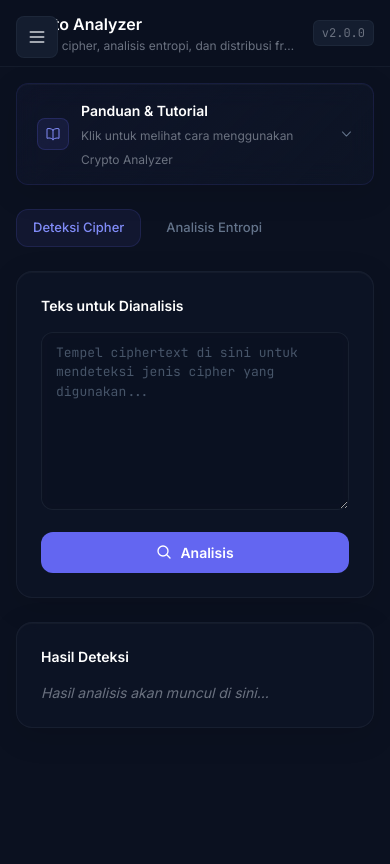
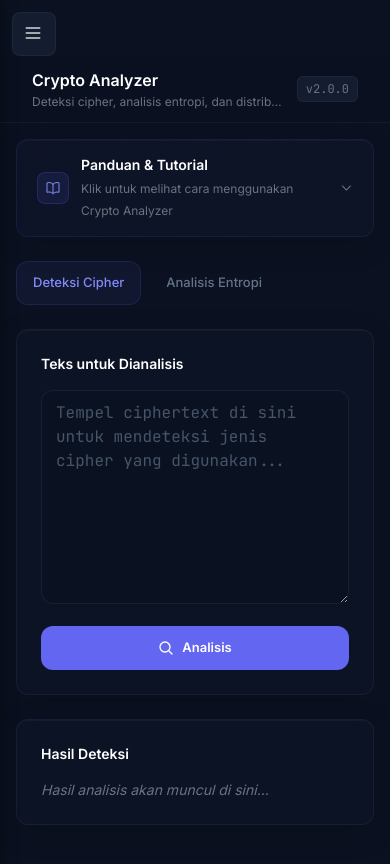
Before and after one commit to erga2904/Kriptografi, a Flask app: page /analyzer in a window 390 px wide. Shown: the top 864 px of the page. Run offline with Flask 3, Linux system fonts and the light colour scheme; some libraries are stand-ins or nearby versions.

Commit message:
Update main.css

```diff
--- a/app/static/css/main.css
+++ b/app/static/css/main.css
@@ -692,3 +692,199 @@ details[open] > summary::before {
 .text-accent { color: var(--accent-light); }
 .glow-text { text-shadow: 0 0 20px rgba(99, 102, 241, 0.3); }
 .border-accent { border-color: rgba(99, 102, 241, 0.2); }
+
+/* ═══════════════ RESPONSIVE & MOBILE ═══════════════ */
+@media (max-width: 1024px) {
+    /* Sidebar mobile toggle */
+    #sidebar {
+        width: 256px;
+        transform: translateX(-100%);
+        box-shadow: 2px 0 16px rgba(0, 0, 0, 0.3);
+    }
+
+    #sidebar.active {
+        transform: translateX(0);
+    }
+
+    #sidebar-overlay.active {
+        visibility: visible;
+        opacity: 1;
+    }
+}
+
+@media (max-width: 768px) {
+    /* Adjust font sizes for small screens */
+    h1, .text-lg { font-size: 1.125rem; }
+    h2, .text-base { font-size: 1rem; }
+
+    /* Sidebar nav items - more compact */
+    .nav-link {
+        font-size: 0.8125rem;
+        padding: 0.5rem 0.75rem;
+        gap: 0.625rem;
+    }
+
+    .nav-link svg {
+        width: 16px !important;
+        height: 16px !important;
+    }
+
+    /* Sidebar section labels */
+    .sidebar-section-label {
+        font-size: 0.65rem;
+        padding: 0.75rem 0.75rem 0.5rem;
+        margin-top: 0.5rem;
+    }
+
+    /* Cards and containers */
+    .card-base {
+        border-radius: 12px;
+    }
+
+    .concept-grid {
+        grid-template-columns: repeat(auto-fill, minmax(200px, 1fr));
+        gap: 0.75rem;
+    }
+
+    /* Input and form elements */
+    input, textarea, select {
+        font-size: 16px !important; /* Prevent iOS zoom on focus */
+    }
+
+    /* Buttons */
+    .btn-primary, .btn-ghost, .btn-accent-outline {
+        padding: 0.5rem 1rem;
+        font-size: 0.8125rem;
+    }
+
+    /* Top bar adjustments */
+    header.sticky {
+        padding-left: 1rem;
+        padding-right: 1rem;
+    }
+
+    /* Code blocks */
+    pre {
+        font-size: 0.75rem;
+        overflow-x: auto;
+        -webkit-overflow-scrolling: touch;
+    }
+
+    /* Tables */
+    table {
+        font-size: 0.8125rem;
+    }
+
+    /* Reduce padding in main content */
+    main {
+        padding-bottom: 2rem;
+    }
+}
+
+@media (max-width: 640px) {
+    /* Extra small devices */
+    body {
+        font-size: 0.9375rem;
+    }
+
+    h1, .text-lg { font-size: 1rem; }
+    h2, .text-base { font-size: 0.9375rem; }
+    p, span { font-size: 0.875rem; }
+
+    /* Sidebar - full width overlay on very small screens */
+    #sidebar {
+        width: 100%;
+        max-width: 280px;
+    }
+
+    /* Top padding when sidebar toggle exists */
+    #main-content {
+        padding-top: 3.5rem;
+    }
+
+    #sidebar-toggle {
+        top: 0.75rem;
+        left: 0.75rem;
+    }
+
+    /* Reduce all padding */
+    .px-8 { padding-left: 1rem; padding-right: 1rem; }
+    .px-6 { padding-left: 0.75rem; padding-right: 0.75rem; }
+    .py-4 { padding-top: 0.75rem; padding-bottom: 0.75rem; }
+    .py-5 { padding-top: 0.75rem; padding-bottom: 0.75rem; }
+
+    /* Compact form elements */
+    .form-input, input, textarea {
+        padding: 0.5rem 0.75rem;
+        border-radius: 8px;
+    }
+
+    /* Sidebar nav spacing */
+    .nav-link {
+        padding: 0.375rem 0.625rem;
+        margin-bottom: 0.25rem;
+    }
+
+    /* Guide and tutorial spacing */
+    .guide-step {
+        gap: 0.625rem;
+    }
+
+    /* Grid adjustments */
+    .conceptgrid {
+        grid-template-columns: 1fr;
+    }
+
+    /* Modal/overlay adjustments */
+    .modal-content {
+        margin: 1rem;
+        border-radius: 12px;
+    }
+}
+
+@media (max-width: 480px) {
+    /* Very small phones */
+    .text-xs { font-size: 0.7rem; }
+
+    /* Hide less important UI elements */
+    .sidebar-section-label {
+        font-size: 0.6rem;
+    }
+
+    /* Minimal spacing */
+    .gap-3 { gap: 0.5rem; }
+    .gap-4 { gap: 0.75rem; }
+
+    /* Button text size for thumbability */
+    button {
+        min-height: 44px; /* Touch target size */
+        min-width: 44px;
+    }
+
+    /* Reduce icon sizes on very small screens */
+    svg {
+        max-width: 100%;
+        height: auto;
+    }
+}
+
+/* Improve touch targets on mobile */
+@media (hover: none) and (pointer: coarse) {
+    button, a, input[type="button"], input[type="submit"] {
+        min-height: 44px;
+        min-width: 44px;
+    }
+
+    .nav-link {
+        padding: 0.625rem 0.75rem;
+    }
+
+    /* Disable hover effects on touch devices */
+    .card-hover:hover {
+        transform: none;
+    }
+
+    button:active {
+        opacity: 0.7;
+    }
+}
```
